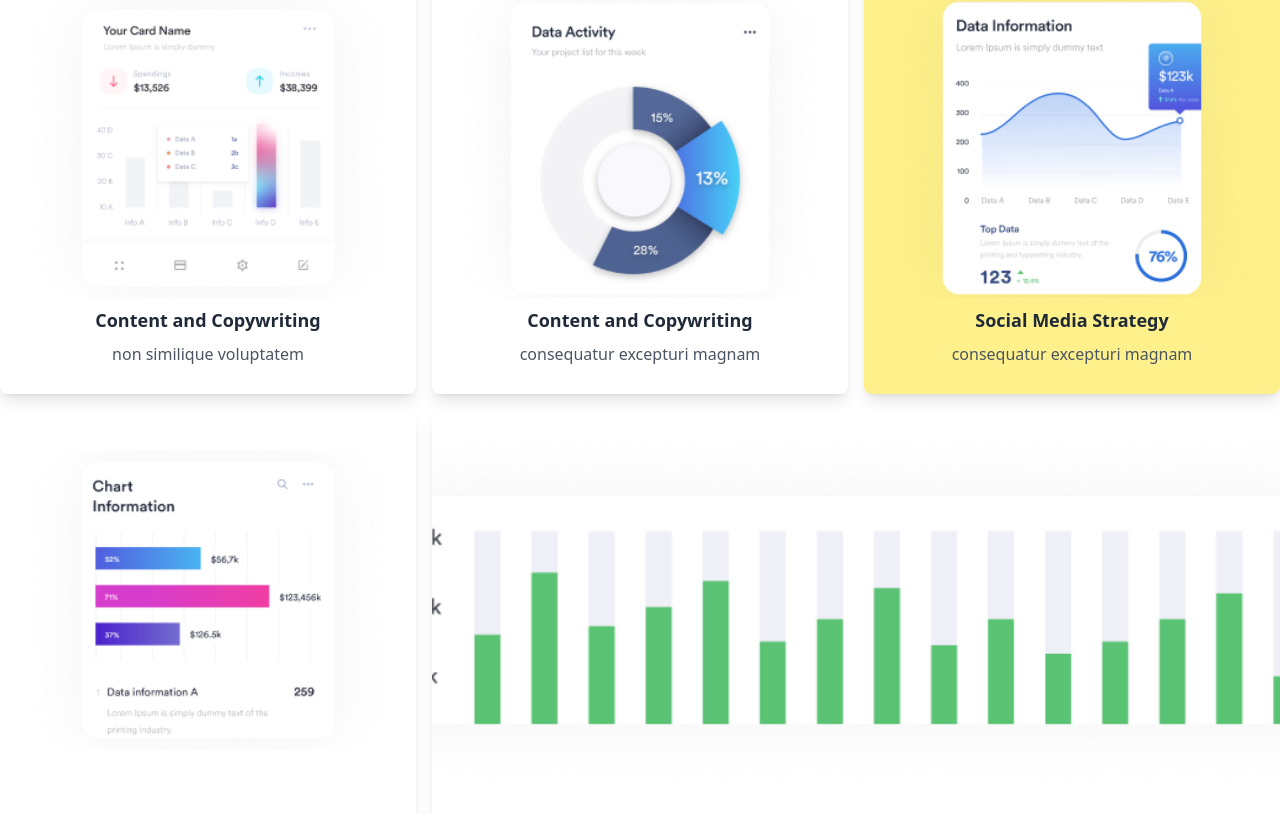
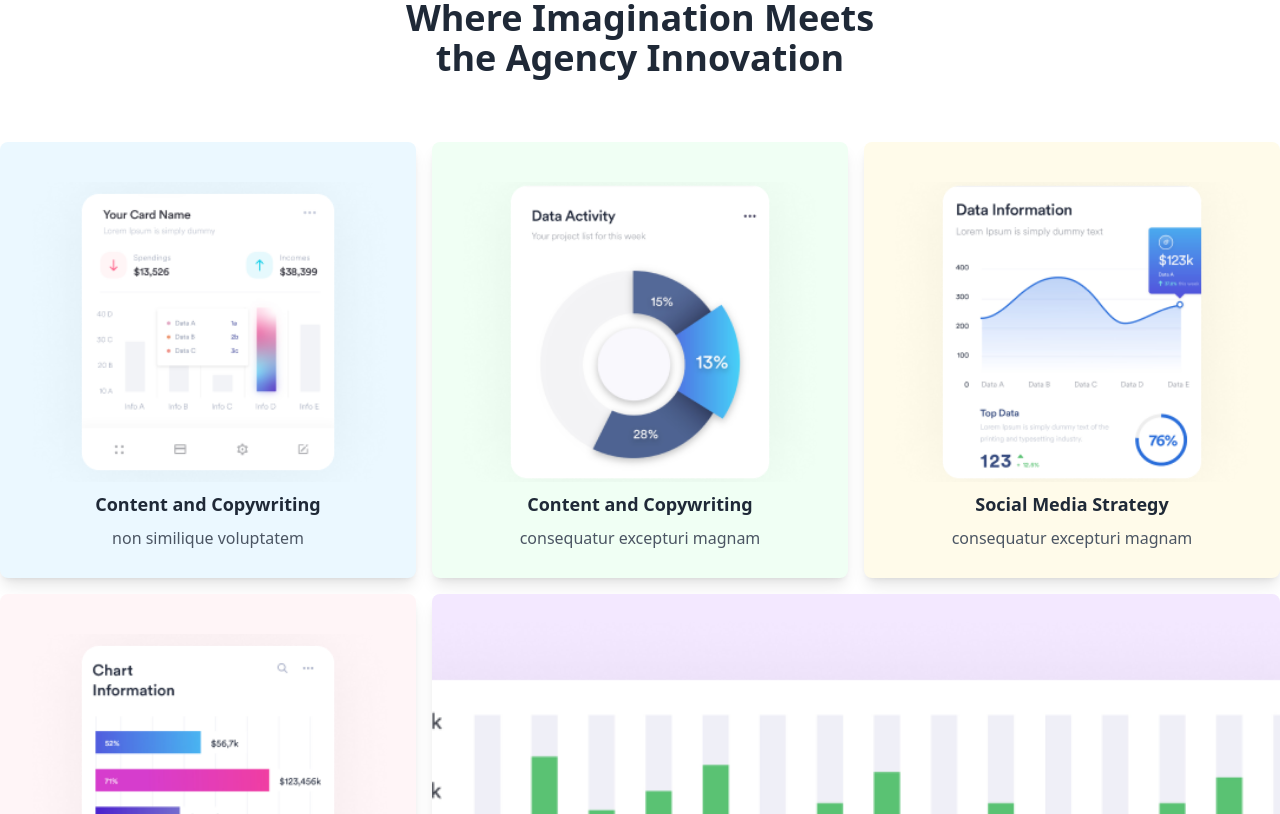
Before and after one commit to Lihan37/designcurved, a React (Vite) app: page / in a window 1280 px wide. Shown: the part 1486-2300 px from the top of the page. Built offline with nearby package versions, Linux system fonts and the light colour scheme.

Commit message:
added a heading

```diff
--- a/src/Home/Agency.jsx
+++ b/src/Home/Agency.jsx
@@ -8,12 +8,51 @@ import img9 from "../assets/img9.png";
 const Agency = () => {
   return (
     <div className="container mx-auto my-10 ">
+      <h2 className="text-4xl py-10 font-semibold text-center mb-6">
+        Where Imagination Meets
+        <br />the Agency Innovation
+      </h2>
+
       <div className="grid grid-cols-1 md:grid-cols-2 lg:grid-cols-3 gap-4">
-        <Card imgSrc={img5} title="Content and Copywriting" description="non similique voluptatem" bgColor="bg-blue-200" imgWidth={400} imgHeight={300} />
-        <Card imgSrc={img6} title="Content and Copywriting" description="consequatur excepturi magnam" bgColor="bg-green-200" imgWidth={400} imgHeight={300} />
-        <Card imgSrc={img7} title="Social Media Strategy" description="consequatur excepturi magnam" bgColor="bg-yellow-200" imgWidth={400} imgHeight={300} />
-        <Card imgSrc={img8} title="Social Media Strategy" description="consequatur excepturi magnam" bgColor="bg-pink-200" imgWidth={400} imgHeight={300} />
-        <FullWidthCard imgSrc={img9} title="Brand Identity and Logo Design" description="consequatur excepturi magnam" imgHeight={400} bgColor="bg-purple-200"  />
+        <Card
+          imgSrc={img5}
+          title="Content and Copywriting"
+          description="non similique voluptatem"
+          bgColor="#ebf8ff"
+          imgWidth={400}
+          imgHeight={300}
+        />
+        <Card
+          imgSrc={img6}
+          title="Content and Copywriting"
+          description="consequatur excepturi magnam"
+          bgColor="#f0fff4"
+          imgWidth={400}
+          imgHeight={300}
+        />
+        <Card
+          imgSrc={img7}
+          title="Social Media Strategy"
+          description="consequatur excepturi magnam"
+          bgColor="#fffbea"
+          imgWidth={400}
+          imgHeight={300}
+        />
+        <Card
+          imgSrc={img8}
+          title="Social Media Strategy"
+          description="consequatur excepturi magnam"
+          bgColor="#fff5f7"
+          imgWidth={400}
+          imgHeight={300}
+        />
+        <FullWidthCard
+          imgSrc={img9}
+          title="Brand Identity and Logo Design"
+          description="consequatur excepturi magnam"
+          imgHeight={400}
+          bgColor="#f3e8ff"
+        />
       </div>
     </div>
   );
@@ -21,27 +60,58 @@ const Agency = () => {
 
 const Card = ({ imgSrc, title, description, bgColor, imgWidth, imgHeight }) => {
   return (
-    <div className={`bg-white shadow-lg rounded-lg py-5 overflow-hidden ${bgColor} flex flex-col justify-between`}>
+    <div
+      style={{ backgroundColor: bgColor }}
+      className="bg-white shadow-lg rounded-lg py-5 overflow-hidden flex flex-col justify-between"
+    >
       <div className="flex justify-center">
-        <img src={imgSrc} alt={title} style={{ width: imgWidth, height: imgHeight }} className="object-cover mt-5" />
+        <img
+          src={imgSrc}
+          alt={title}
+          style={{ width: imgWidth, height: imgHeight }}
+          className="object-cover mt-5"
+        />
       </div>
       <div className="p-2 flex flex-col justify-center">
-        <h3 className="text-sm md:text-base lg:text-lg font-semibold mb-2 text-center">{title}</h3>
-        <p className="text-xs md:text-sm lg:text-base text-gray-600 text-center">{description}</p>
+        <h3 className="text-sm md:text-base lg:text-lg font-semibold mb-2 text-center">
+          {title}
+        </h3>
+        <p className="text-xs md:text-sm lg:text-base text-gray-600 text-center">
+          {description}
+        </p>
       </div>
     </div>
   );
 };
 
-const FullWidthCard = ({ imgSrc, title, description, bgColor, imgWidth, imgHeight }) => {
+const FullWidthCard = ({
+  imgSrc,
+  title,
+  description,
+  bgColor,
+  imgWidth,
+  imgHeight,
+}) => {
   return (
-    <div className={`bg-white shadow-lg rounded-lg overflow-hidden ${bgColor} md:col-span-2 lg:col-span-2 flex flex-col justify-between`}>
+    <div
+      style={{ backgroundColor: bgColor }}
+      className="bg-white shadow-lg rounded-lg overflow-hidden flex flex-col justify-between md:col-span-2 lg:col-span-2"
+    >
       <div className="flex justify-center">
-        <img src={imgSrc} alt={title} style={{ width: imgWidth, height: imgHeight }} className="object-cover" />
+        <img
+          src={imgSrc}
+          alt={title}
+          style={{ width: imgWidth, height: imgHeight }}
+          className="object-cover"
+        />
       </div>
       <div className="p-2 flex flex-col justify-center py-5">
-        <h3 className="text-sm md:text-base lg:text-lg font-semibold mb-2 text-center">{title}</h3>
-        <p className="text-xs md:text-sm lg:text-base text-gray-600 text-center">{description}</p>
+        <h3 className="text-sm md:text-base lg:text-lg font-semibold mb-2 text-center">
+          {title}
+        </h3>
+        <p className="text-xs md:text-sm lg:text-base text-gray-600 text-center">
+          {description}
+        </p>
       </div>
     </div>
   );
```
